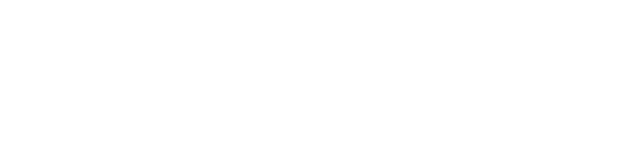
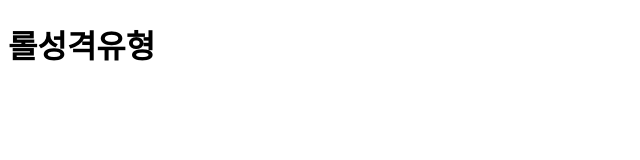
Before and after one commit to LEEMYUNGJOON/project9_1_LolPositionRecommend, a plain HTML site: page index.html in a window 1280 px wide. Shown: the whole page, without its empty margins (0-640 px from the left). Drawn offline with Linux system fonts and the light colour scheme.

Commit message:
index.html 수정
h1태그추가

```diff
--- a/index.html
+++ b/index.html
@@ -6,7 +6,7 @@
 </head>
 
 <body>
-
+    <h1>롤성격유형</h1>
 </body>
 
 </html>
```
